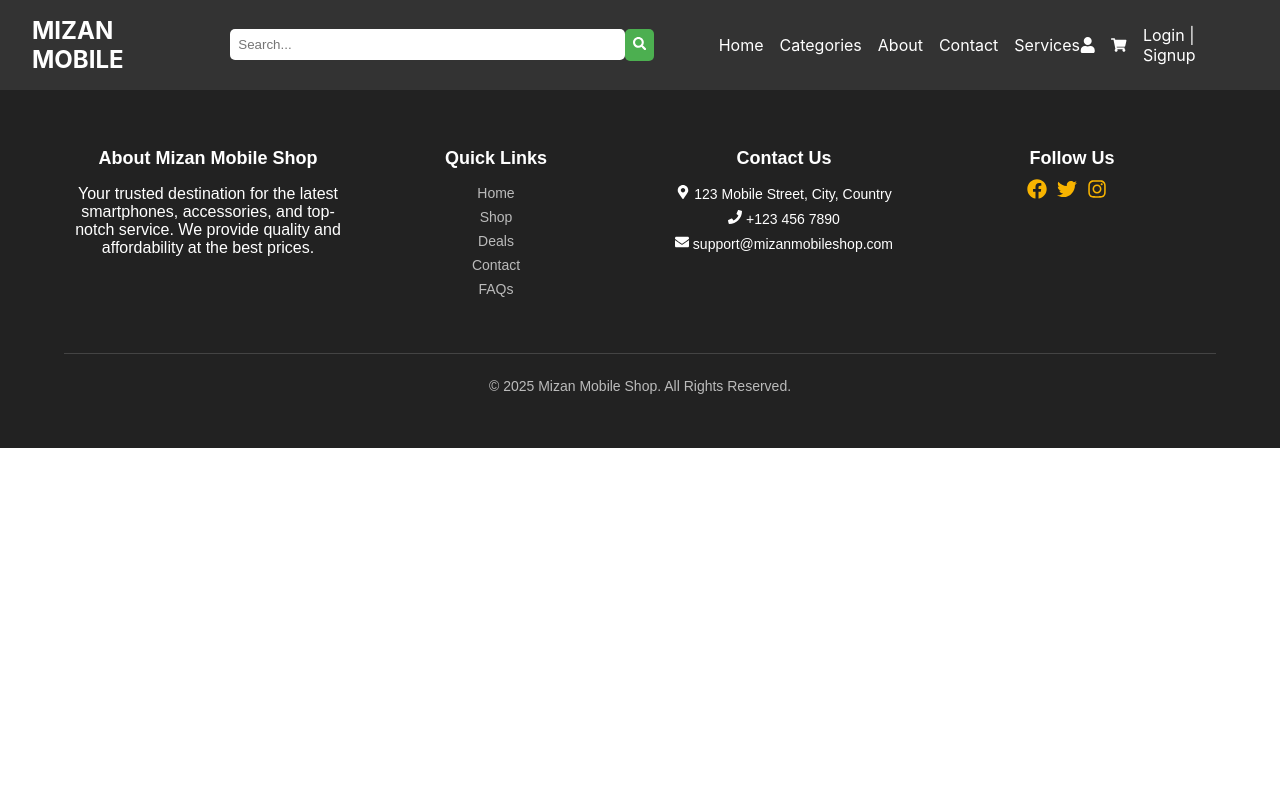
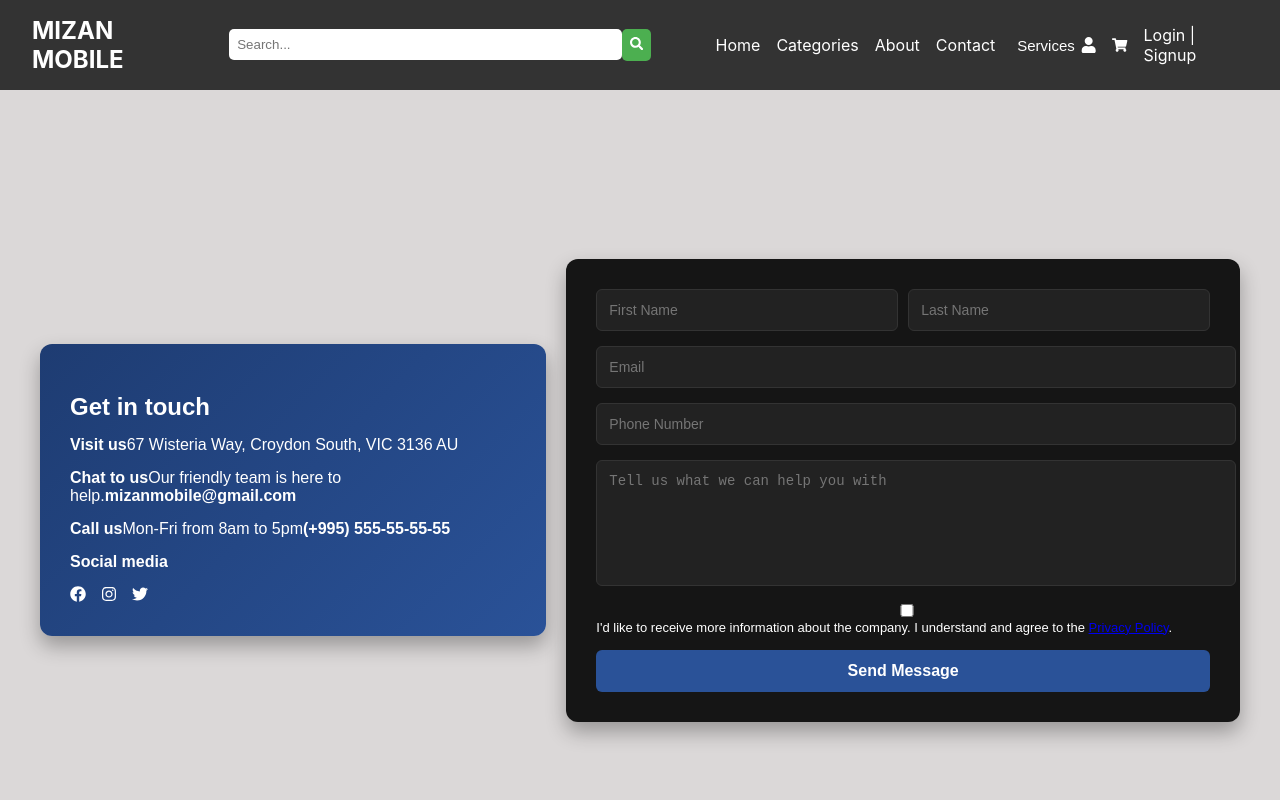
Before and after one commit to paskalSINCE2060/mizan-mobiles-frontends, a React (Create React App) app: page /contact in a window 1280 px wide. Shown: the top 800 px of the page. Built offline with nearby package versions, Linux system fonts and the light colour scheme.

Commit message:
Worked with routes in service link

```diff
--- a/package.json
+++ b/package.json
@@ -12,6 +12,7 @@
     "react-icons": "^5.4.0",
     "react-router-dom": "^7.1.5",
     "react-scripts": "5.0.1",
+    "react-scroll": "^1.9.2",
     "web-vitals": "^2.1.4"
   },
   "scripts": {
--- a/src/App.js
+++ b/src/App.js
@@ -5,8 +5,8 @@ import Footer from "./components/Footer/Footer";
 import Homepage from "./components/HomePage/Homepage";
 import CategoryPage from "./components/Category/Category";
 import AboutUs from "./components/AboutUs/AboutUs";
+import ContactUs from "./components/ContactUs/ContactUs";
 
-// import AboutPage from "./components/AboutPage/About";
 // import ContactPage from "./components/ContactPage/Contact";
 // import ServicesPage from "./components/ServicesPage/Services";
 
@@ -19,8 +19,8 @@ function App() {
           <Route path="/" element={<Homepage />} />
           <Route path="/categories" element={<CategoryPage />} />
           <Route path="/about" element={<AboutUs/>} />
-          {/* <Route path="/contact" element={<ContactPage />} />
-          <Route path="/services" element={<ServicesPage />} /> */}
+           <Route path="/contact" element={<ContactUs />} />
+          {/* <Route path="/services" element={<ServicesPage />} /> */}
         </Routes>
       </div>
       <Footer />
--- /dev/null
+++ b/src/components/ContactUs/ContactUs.css
@@ -0,0 +1,152 @@
+/* General Reset */
+.Contact-us {
+    margin: 0;
+    padding: 0;
+    box-sizing: border-box;
+    font-family: 'Poppins', sans-serif;
+    background-color: rgb(219, 216, 216);
+    color: #fff;
+    display: flex;
+    justify-content: center;
+    align-items: center;
+    height: 100vh;
+    padding: 20px;
+
+}
+
+/* Contact Page Layout */
+.Contact-us-contact-container {
+    display: flex;
+    justify-content: space-between;
+    align-items: center;
+    width: 100%;
+    max-width: 1200px;
+}
+
+/* Left Side: Contact Info */
+.Contact-us-contact-info {
+    width: 40%;
+    background: linear-gradient(135deg, #1e3c72, #2a5298);
+    padding: 30px;
+    border-radius: 12px;
+    box-shadow: 0 10px 20px rgba(0, 0, 0, 0.3);
+}
+
+.Contact-us-contact-info h2 {
+    margin-bottom: 15px;
+}
+
+.Contact-us-contact-info p {
+    margin: 15px 0;
+}
+
+.Contact-us-contact-info a {
+    color: #fff;
+    text-decoration: none;
+    font-weight: bold;
+}
+
+/* Social Icons */
+.Contact-us-social-icons {
+    display: flex;
+    gap: 15px;
+    margin-top: 10px;
+}
+
+.Contact-us-social-icons img {
+    width: 25px;
+    height: 25px;
+}
+
+/* Right Side: Contact Form */
+.Contact-us-contact-form {
+    width: 55%;
+    background-color: #151515;
+    padding: 30px;
+    border-radius: 12px;
+    box-shadow: 0 10px 20px rgba(0, 0, 0, 0.3);
+    margin-left: 20px;
+}
+
+.Contact-us-contact-form form {
+    display: flex;
+    flex-direction: column;
+    gap: 15px;
+}
+
+.Contact-us-form-group {
+    display: flex;
+    gap: 10px;
+}
+
+.Contact-us-form-group input {
+    width: 50%;
+}
+
+/* Input & Textarea Styling */
+.Contact-us input, .Contact-us textarea {
+    width: 100%;
+    padding: 12px;
+    border: 1px solid #333;
+    background: #222;
+    color: #fff;
+    border-radius: 6px;
+    font-size: 14px;
+}
+
+.Contact-us textarea {
+    height: 100px;
+    resize: none;
+}
+
+/* Checkbox */
+.Contact-us-checkbox {
+    font-size: 13px;
+}
+
+.Contact-us-checkbox input {
+    margin-right: 5px;
+}
+
+/* Submit Button */
+.Contact-us button {
+    width: 100%;
+    padding: 12px;
+    background: #2a5298;
+    border: none;
+    color: white;
+    font-size: 16px;
+    font-weight: bold;
+    border-radius: 6px;
+    cursor: pointer;
+    transition: 0.3s;
+}
+
+.Contact-us button:hover {
+    background: #1e3c72;
+}
+
+/* 📱 Responsive Design */
+@media (max-width: 1024px) {
+    .Contact-us-contact-container {
+        flex-direction: column;
+        align-items: center;
+        gap: 20px;
+        margin-bottom: 250px;
+    }
+
+    .Contact-us-contact-info, .Contact-us-contact-form {
+        width: 90%;
+    }
+}
+
+@media (max-width: 600px) {
+    .Contact-us-form-group {
+        flex-direction: column;
+        gap: 10px;
+    }
+
+    .Contact-us-form-group input {
+        width: 100%;
+    }
+}
--- /dev/null
+++ b/src/components/ContactUs/ContactUs.jsx
@@ -0,0 +1,50 @@
+import React from 'react'
+import { FaFacebook, FaTwitter, FaInstagram  } from "react-icons/fa";
+import './ContactUs.css'
+
+const ContactUs = () => {
+  return (
+    <div className="Contact-us">
+      <div className="Contact-us-contact-container">
+        <div className="Contact-us-contact-info">
+            <h2>Get in touch</h2>
+            <p><strong>Visit us</strong>67 Wisteria Way, Croydon South, VIC 3136 AU</p>
+
+            <p><strong>Chat to us</strong>Our friendly team is here to help.
+            <a href="/">mizanmobile@gmail.com</a></p>
+
+            <p><strong>Call us</strong>Mon-Fri from 8am to 5pm
+            <a href="tel:+995555555555">(+995) 555-55-55-55</a></p>
+
+            <p><strong>Social media</strong></p>
+            <div className="Contact-us-social-icons">
+                <a href="#"><FaFacebook/></a>
+                <a href="#"><FaInstagram/></a>
+                <a href="#"><FaTwitter/></a>
+            </div>
+        </div>
+
+        <div className="Contact-us-contact-form">
+            <form action="#" method="POST">
+                <div className="Contact-us-form-group">
+                    <input type="text" name="first-name" placeholder="First Name" required/>
+                    <input type="text" name="last-name" placeholder="Last Name" required/>
+                </div>
+                <input type="email" name="email" placeholder="Email" required/>
+                <input type="tel" name="phone" placeholder="Phone Number"/>
+                <textarea name="message" placeholder="Tell us what we can help you with"></textarea>
+
+                <label className="Contact-us-checkbox">
+                    <input type="checkbox"/>
+                    I'd like to receive more information about the company. I understand and agree to the <a href="/">Privacy Policy</a>.
+                </label>
+
+                <button type="submit">Send Message</button>
+            </form>
+        </div>
+    </div>
+    </div>
+  )
+}
+
+export default ContactUs;
--- a/src/components/HomePage/Homepage.jsx
+++ b/src/components/HomePage/Homepage.jsx
@@ -195,8 +195,9 @@ function HomePage() {
         </div>
     </header>
 
-    <section className="banner-content-services">
+    <section className="banner-content-services" id="services">
         <h2>Our Services</h2>
+
         <div className="banner-content-services-container">
             <div className="banner-content-service">
                 <img src={sellPhone} alt="Sell Phone"/>
@@ -235,7 +236,7 @@ function HomePage() {
                 <p>Recycle</p>
             </div>
         </div>
-    </section>
+      </section>
 
     </div>
   );
--- a/src/components/Navbar/Navbar.css
+++ b/src/components/Navbar/Navbar.css
@@ -54,7 +54,18 @@
   .navbar .nav-links a {
     color: white;
     text-decoration: none;
+    cursor: pointer;
   }
+
+  .nav-button{
+    background-color:#333 ;
+    border: none;
+    color: white;
+    font-size: 15px;
+    font-weight: lighter;
+    cursor: pointer;
+  }
+
 
   .navbar .right-icons {
     display: flex;
--- a/src/components/Navbar/Navbar.jsx
+++ b/src/components/Navbar/Navbar.jsx
@@ -1,6 +1,9 @@
 import React, { useState } from "react";
 import { FaSearch, FaUser, FaShoppingCart } from "react-icons/fa";
-import { Link } from "react-router-dom";  // Import Link
+import { Link } from "react-scroll";  // Import Link from react-scroll
+import { Link as RouterLink } from "react-router-dom";  // Import Link for routing
+import { useNavigate } from "react-router-dom";
+
 import "./Navbar.css";
 
 function Navbar() {
@@ -11,6 +14,19 @@ function Navbar() {
     setIsOpen(!isOpen);
   };
 
+  const navigate = useNavigate();
+
+const handleServicesClick = () => {
+  navigate("/"); // Navigate to homepage
+  setTimeout(() => {
+    const serviceSection = document.getElementById("services");
+    if (serviceSection) {
+      serviceSection.scrollIntoView({ behavior: "smooth" });
+    }
+  }, 100); // Delay ensures homepage loads first
+};
+
+
   const handleSearchChange = (e) => {
     setSearchQuery(e.target.value);
   };
@@ -18,7 +34,6 @@ function Navbar() {
   const handleSearchSubmit = (e) => {
     e.preventDefault();
     alert("Searching for: " + searchQuery);
-    // You can replace the alert with actual search logic or redirect
   };
 
   return (
@@ -29,7 +44,6 @@ function Navbar() {
         <span className="bar"></span>
         <span className="bar"></span>
       </div>
-
 
       <form onSubmit={handleSearchSubmit} className="search-form">
         <input
@@ -44,21 +58,20 @@ function Navbar() {
         </button>
       </form>
 
+      <ul className={`nav-links ${isOpen ? "active" : ""}`}>
+        <li><RouterLink to="/">Home</RouterLink></li>
+        <li><RouterLink to="/categories">Categories</RouterLink></li>
+        <li><RouterLink to="/about">About</RouterLink></li>
+        <li><RouterLink to="/contact">Contact</RouterLink></li>
+        <li><button onClick={handleServicesClick} className="nav-button">Services</button></li>
 
-      <ul className={`nav-links ${isOpen ? "active" : ""}`}>
-        <li><Link to="/">Home</Link></li>
-        <li><Link to="/categories">Categories</Link></li>
-        <li><Link to="/about">About</Link></li>
-        <li><Link to="/contact">Contact</Link></li>
-        <li><Link to="/services">Services</Link></li>
       </ul>
-
 
       <div className="right-icons">
         <FaUser />
         <FaShoppingCart />
         <div className="auth-links">
-          <Link to="#login">Login</Link> | <Link to="#signup">Signup</Link>
+          <RouterLink to="#login">Login</RouterLink> | <RouterLink to="#signup">Signup</RouterLink>
         </div>
       </div>
     </nav>
```
Also changed, not shown: 1 other file (tests, documents, lock files or other folders).
